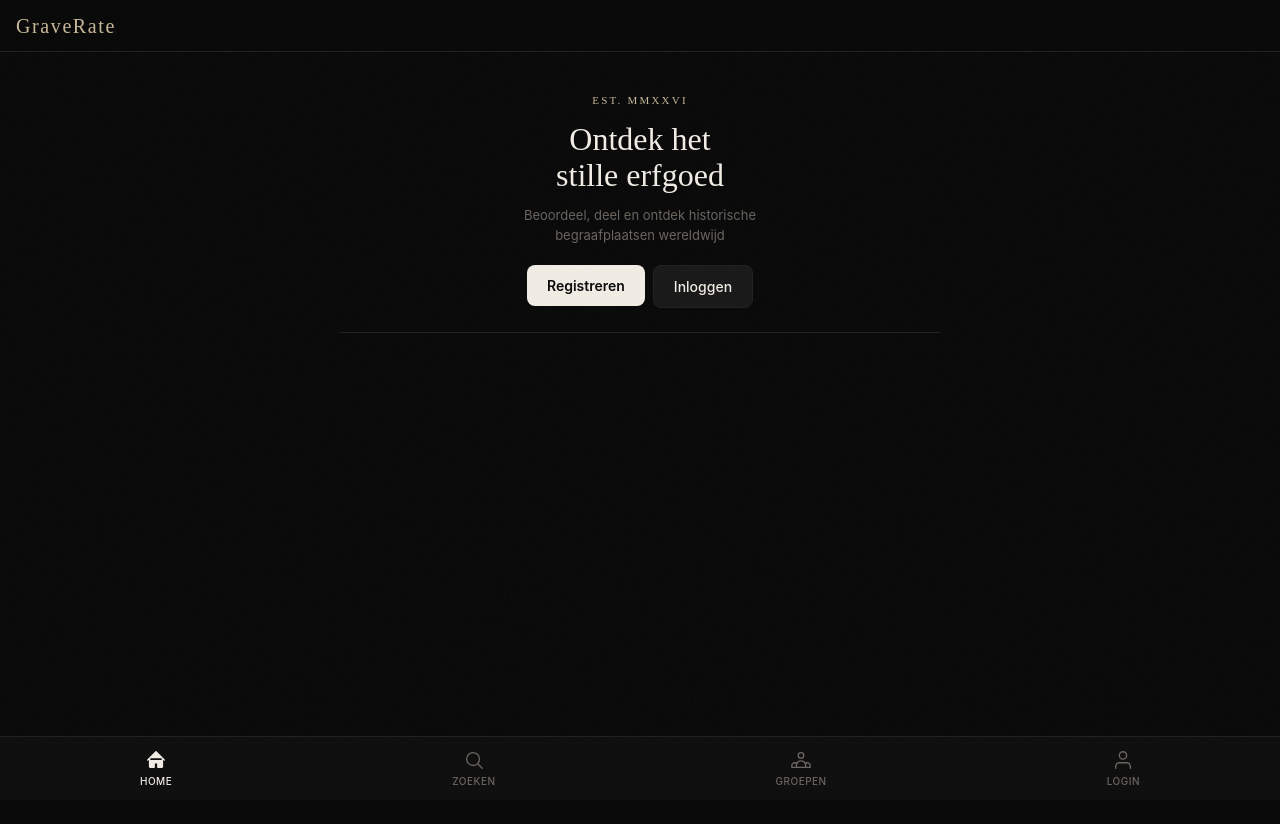
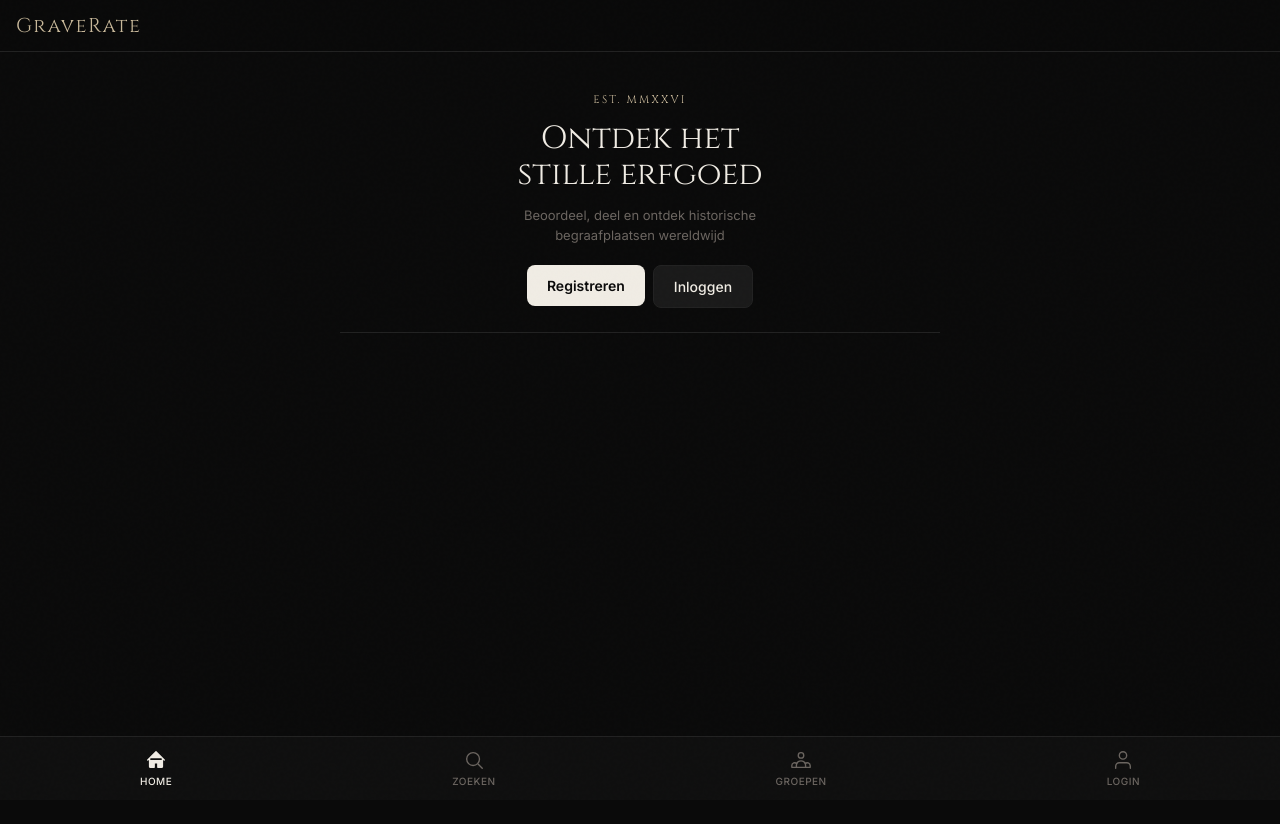
Before and after one commit to kiano948729/GraveRate, a React (Vite) app: page / in a window 1280 px wide. Shown: the top 824 px of the page. Built offline with nearby package versions, Linux system fonts and the light colour scheme; no server answers.

Commit message:
Update index.css

```diff
--- a/src/index.css
+++ b/src/index.css
@@ -1,5 +1,5 @@
+@import url("https://fonts.googleapis.com/css2?family=Cinzel:wght@400;600;700&family=Inter:wght@300;400;500;600&display=swap");
 @import "tailwindcss";
-@import url("https://fonts.googleapis.com/css2?family=Cinzel:wght@400;600;700&family=Inter:wght@300;400;500;600&display=swap");
 
 :root {
   --bg: #0a0a0a;
```
